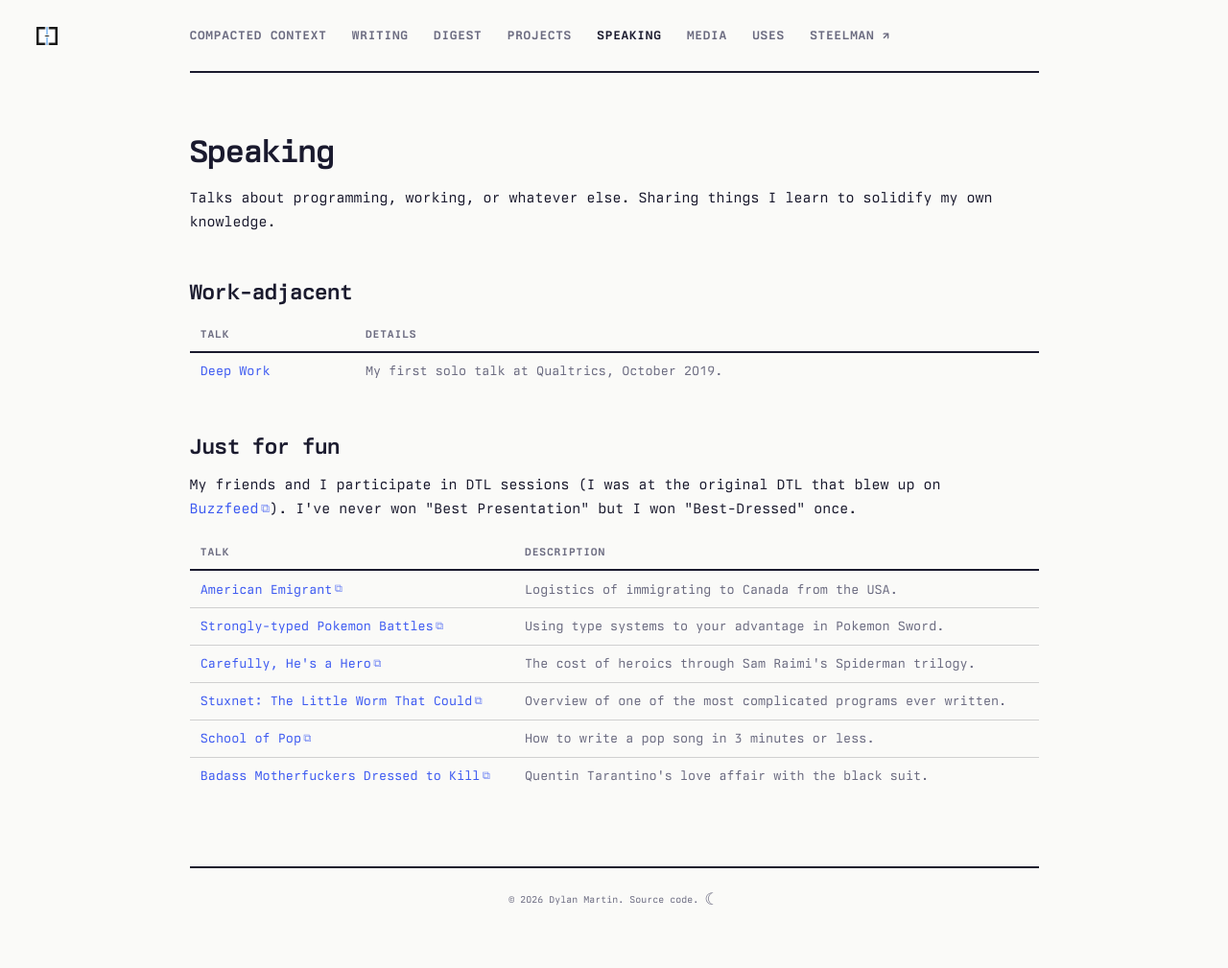
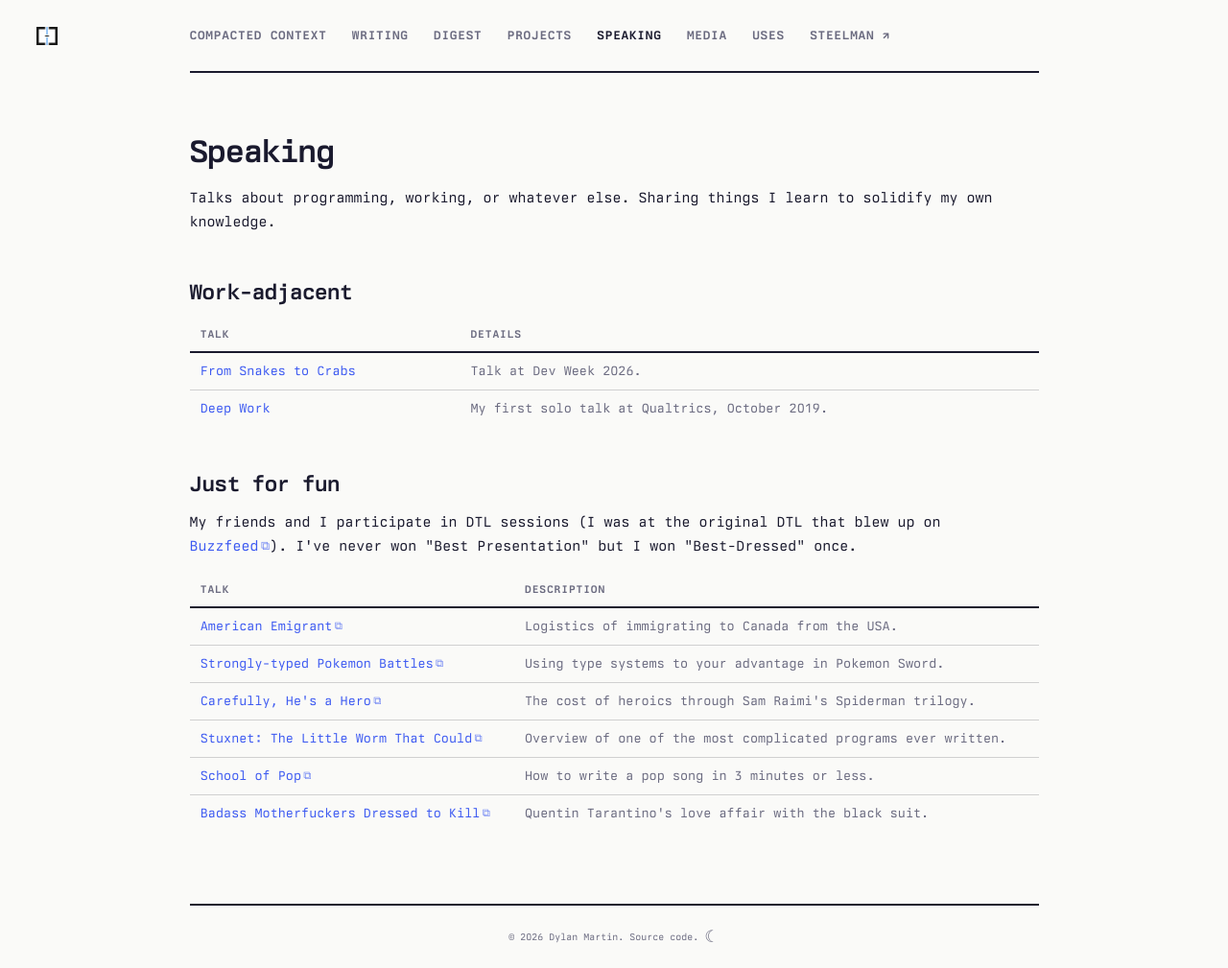
Before and after one commit to dmarticus/dmarticus.github.io, a Jekyll site: the page built from speaking.html, in a window 1280 px wide. Shown: the whole page at 96% size. Built offline with Jekyll 4.4.1, drawn with Linux system fonts in a browser that asks for light colours; before the commit the page ends 970 px from its top, so only the background shows below that.

Commit message:
Restore Snakes to Crabs talk with updated Dev Week 2026 deck
Co-Authored-By: Claude Opus 4.7 (1M context) <noreply@anthropic.com>

```diff
--- a/speaking.html
+++ b/speaking.html
@@ -21,6 +21,17 @@ redirect_from: /talks.html
                 </tr>
             </thead>
             <tbody>
+                <tr>
+                    <td>
+                        <a
+                            href="./media/snakes-to-crabs-dev-week-2026.pdf"
+                            rel="noreferrer"
+                            target="_blank"
+                            >From Snakes to Crabs</a
+                        >
+                    </td>
+                    <td>Talk at Dev Week 2026.</td>
+                </tr>
                 <tr>
                     <td>
                         <a
```
Also changed, not shown: 1 other file.
